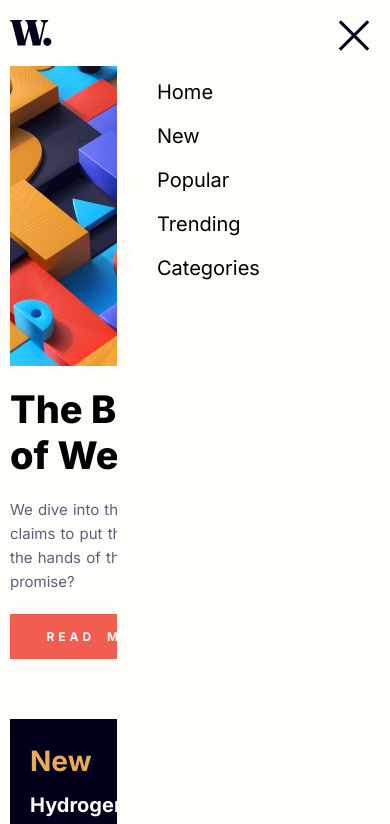
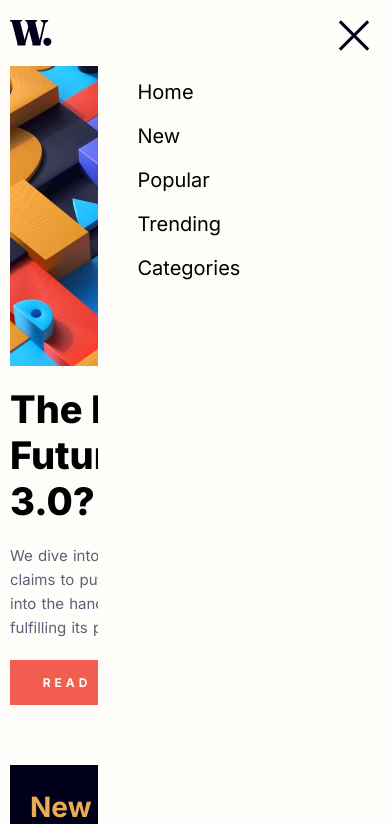
Before and after one commit to dublop/news-homepage-main, a plain HTML site: page index.html in a window 390 px wide. Both pictures are taken after a click on the picture 362 px from the left and 30 px from the top of the page. Shown: the top 824 px of the page. Drawn offline with Linux system fonts and the light colour scheme.

Commit message:
Change style.css file

```diff
--- a/assets/style.css
+++ b/assets/style.css
@@ -28,6 +28,7 @@ a {
     display: none;
 }
 header {
+    max-width: 375px;
     display: flex;
     justify-content: space-between;
     align-items: center;
@@ -44,8 +45,8 @@ header .menu-hamburger {
     position: absolute;
     right: 0;
     background-color: var(--off-white);
-    width: 70%;
-    height: 100%;
+    width: 75%;
+    height: 100vh;
 }
 .menu-list-mobile .menu-close{
     position: absolute;
@@ -68,6 +69,7 @@ header .menu-hamburger {
 /*main_central*/
 main {
     width: 100%;
+    max-width: 375px;
     padding: 0rem 1rem;
 }
 .central-img {
@@ -179,6 +181,9 @@ main {
         font-size: 1.8rem;
         margin: 6rem auto;
     }
+    header {
+        max-width: none;
+    }
     header .menu-logo {
         width: 80px;
     }
@@ -189,6 +194,8 @@ main {
         margin-left: 3rem;
     }
     main {
+        width: 100%;
+        max-width: none;
         margin-top: 4rem;
         display: grid;
         grid-template-columns: 70% 30%;
```
